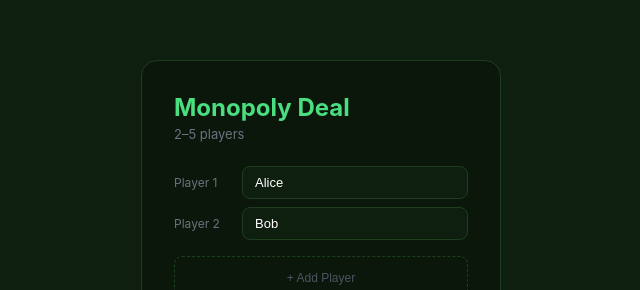
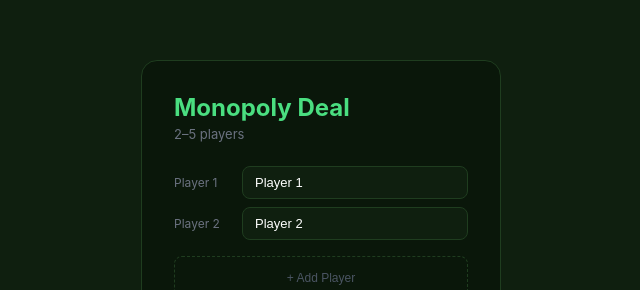
Before and after one commit to jeffchandra/monopoly-deal-clone, a Next.js app: page / in a window 1280 px wide. Shown: the part 172-462 px from the top of the page, without its empty margins (319-959 px from the left). Built offline with nearby package versions, Linux system fonts and the light colour scheme.

Commit message:
test deployment update

```diff
--- a/app/page.tsx
+++ b/app/page.tsx
@@ -28,7 +28,7 @@
   const [doubleRentCardId, setDoubleRentCardId] = useState<string | null>(null);
   const [paymentCardIds, setPaymentCardIds] = useState<string[]>([]);
   const [viewingPlayerId, setViewingPlayerId] = useState<string>("p1");
-  const [playerNames, setPlayerNames] = useState<string[]>(["Alice", "Bob"]);
+  const [playerNames, setPlayerNames] = useState<string[]>(["Player 1", "Player 2"]);
   const [selectedPendingId, setSelectedPendingId] = useState<string | null>(null);
   const [selectedBoardCardId, setSelectedBoardCardId] = useState<string | null>(null);
   const [selectedBoardSetId, setSelectedBoardSetId] = useState<string | null>(null);
```
Also changed, not shown: 1 other file (tests, documents, lock files or other folders).
